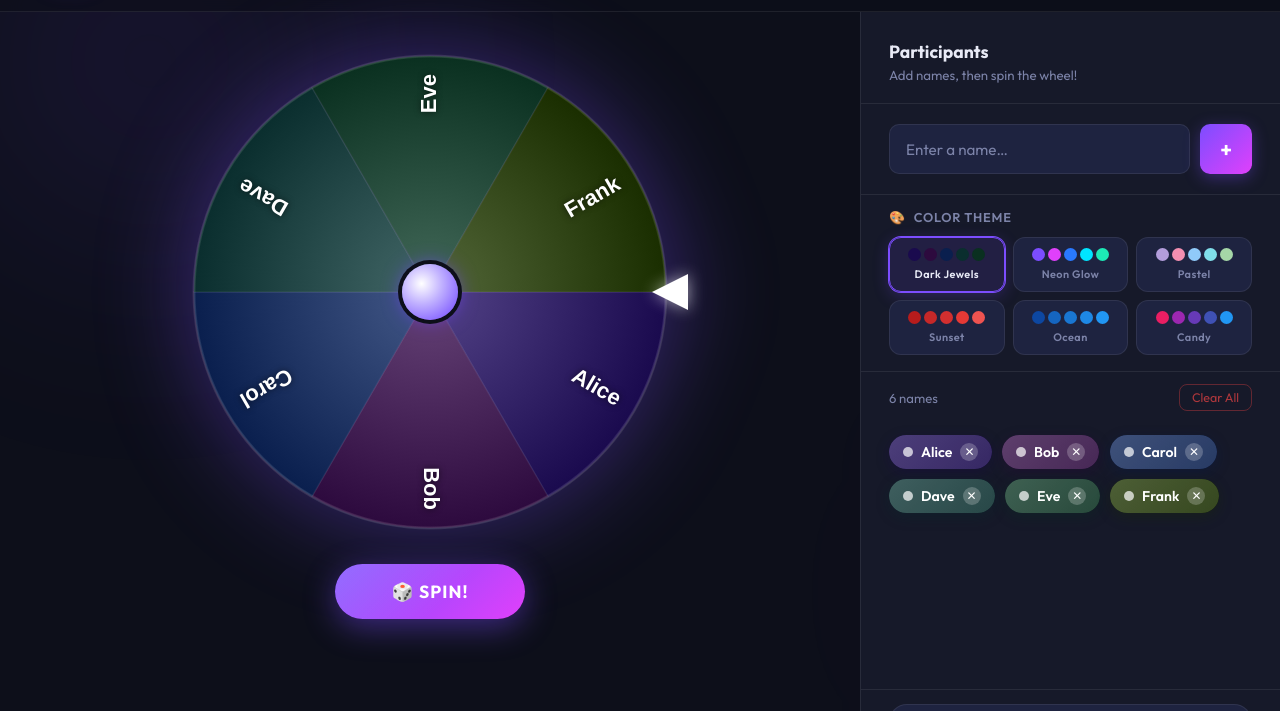
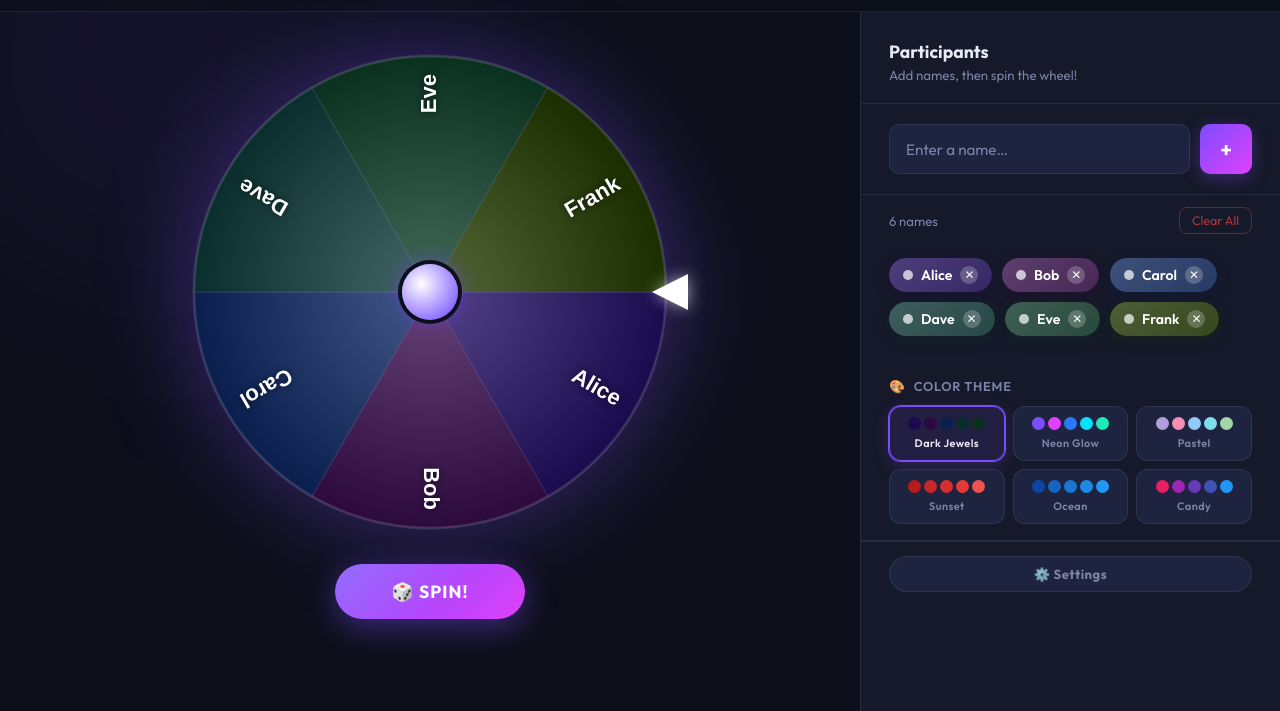
Before and after one commit to mhdfayizk/spinner-new, a plain HTML site: page index.html in a window 1280 px wide. Shown: the part 89-800 px from the top of the page. Drawn offline with Linux system fonts and the light colour scheme.

Commit message:
first-second01

```diff
--- a/index.html
+++ b/index.html
@@ -427,7 +427,7 @@
 
     /* Chips */
     .chips-container {
-      flex: 1;
+      max-height: 220px;
       min-height: 0;
       overflow-y: auto;
       padding: 12px 28px 28px;
@@ -992,13 +992,6 @@
         <button class="add-btn" id="addBtn" title="Add name">+</button>
       </div>
 
-
-      <!-- Color Theme Section -->
-      <div class="color-section">
-        <div class="color-section-title"><span>🎨</span> Color Theme</div>
-        <div class="theme-grid" id="themeGrid"></div>
-      </div>
-
       <div class="counter-row">
         <span id="counterText">0 names</span>
         <button class="clear-btn" id="clearBtn">Clear All</button>
@@ -1009,6 +1002,12 @@
           <div class="icon">🎯</div>
           <div>No participants yet.<br />Add names above to begin!</div>
         </div>
+      </div>
+
+      <!-- Color Theme Section -->
+      <div class="color-section">
+        <div class="color-section-title"><span>🎨</span> Color Theme</div>
+        <div class="theme-grid" id="themeGrid"></div>
       </div>
 
       <!-- Settings Panel (Guaranteed Winner) — slides up from bottom -->
```
